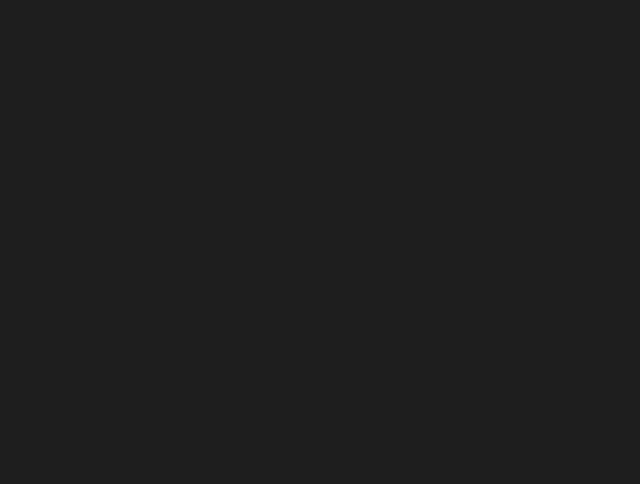
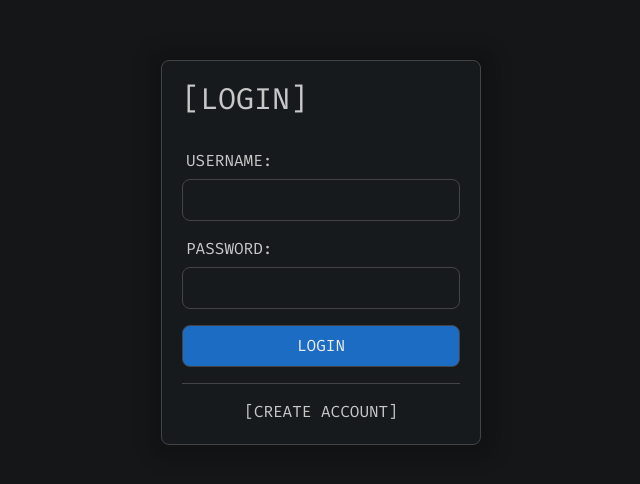
Before and after one commit to JannikNickel/NoteBin, a React (Vite) app in the folder frontend/: page /login in a window 1280 px wide. Before the commit this address had no page. Shown: the part 148-632 px from the top of the page, without its empty margins (319-959 px from the left). Built offline with nearby package versions, Linux system fonts and the light colour scheme.

Commit message:
Login page UI

```diff
--- a/frontend/index.html
+++ b/frontend/index.html
@@ -5,7 +5,7 @@
     <meta name="viewport" content="width=device-width, initial-scale=1.0" />
     <title>NoteBin</title>
   </head>
-  <body style="background-color: #1e1e1e;">
+  <body style="background-color: #141617;">
     <div id="root"></div>
     <script type="module" src="/src/index.tsx"></script>
   </body>
--- a/frontend/src/App.tsx
+++ b/frontend/src/App.tsx
@@ -2,6 +2,7 @@ import React from "react";
 import { BrowserRouter as Router, Routes, Route } from "react-router-dom";
 import UploadPage from "./pages/UploadPage";
 import NotePage from "./pages/NotePage";
+import LoginPage from "./pages/LoginPage";
 
 const App: React.FC = () => {
     return (
@@ -9,6 +10,7 @@ const App: React.FC = () => {
             <Routes>
                 <Route path="/" element={<UploadPage />} />
                 <Route path="/note/:id" element={<NotePage />} />
+                <Route path="/login" element={<LoginPage />} />
             </Routes>
         </Router>
     )
--- a/frontend/src/css/global.css
+++ b/frontend/src/css/global.css
@@ -15,6 +15,7 @@ body {
 }
 
 #root {
+  background-color: theme("colors.background");
   margin: 0;
   padding: 0;
   width: 100vw;
--- /dev/null
+++ b/frontend/src/css/login.css
@@ -0,0 +1,44 @@
+.form-container {
+  border: 1px solid #444;
+  border-radius: 0.5rem;
+  box-shadow: 0.1rem 0.1rem 1rem 1rem rgba(0, 0, 0, 0.15);
+}
+
+.form-group label {
+  display: block;
+  margin-bottom: 0.375rem;
+  padding-left: 0.25rem;
+}
+
+.form-group input {
+  margin-bottom: 1rem;
+}
+
+.form-group input,
+.form-group button {
+  width: 100%;
+  box-sizing: border-box;
+  border: 1px solid #444;
+  border-radius: 0.5rem;
+  padding: 0.5rem;
+  font-size: 1rem;
+}
+
+.form-group input:active,
+.form-group input:hover,
+.form-group input:focus {
+  outline: none;
+}
+
+.text-button {
+  background: none;
+  border-radius: 0.5rem;
+  display: block;
+  margin: 0 auto;
+  font-size: 1rem;
+}
+
+.separator {
+  margin: 1rem 0;
+  border-top: 1px solid #444;
+}
--- a/frontend/src/css/upload.css
+++ b/frontend/src/css/upload.css
@@ -22,8 +22,8 @@
 
 .toolbar-element {
   border: 1px solid #444;
+  border-radius: 0.5rem;
   padding: 0.25rem 0.5rem;
-  border-radius: 0.5rem;
   font-size: 1rem;
 }
 
--- /dev/null
+++ b/frontend/src/pages/LoginPage.tsx
@@ -0,0 +1,49 @@
+import "../css/login.css";
+import React, { useState } from "react";
+
+const LoginPage: React.FC = () => {
+    const [username, setUsername] = useState("");
+    const [password, setPassword] = useState("");
+
+    const handleSubmit = (e: React.FormEvent) => {
+        e.preventDefault();
+        //TODO
+    };
+
+    return (
+        <div className="flex justify-center items-center h-screen">
+            <div className="form-container w-80 p-5 bg-secondary-default rounded-lg">
+                <form onSubmit={handleSubmit}>
+                    <p className="w-full mb-8 text-3xl">[LOGIN]</p>
+                    <div className="form-group">
+                        <label htmlFor="username">USERNAME:</label>
+                        <input
+                            className="secondary"
+                            type="text"
+                            id="username"
+                            value={username}
+                            onChange={(e) => setUsername(e.target.value)}
+                            required />
+                    </div>
+                    <div className="form-group">
+                        <label htmlFor="password">PASSWORD:</label>
+                        <input
+                            className="secondary"
+                            type="password"
+                            id="password"
+                            value={password}
+                            onChange={(e) => setPassword(e.target.value)}
+                            required />
+                    </div>
+                    <div className="form-group">
+                        <button className="primary" type="submit">LOGIN</button>
+                    </div>
+                    <div className="separator" />
+                    <button className="text-button secondary center" type="button">[CREATE ACCOUNT]</button>
+                </form>
+            </div>
+        </div>
+    );
+};
+
+export default LoginPage;
--- a/frontend/src/pages/NotePage.tsx
+++ b/frontend/src/pages/NotePage.tsx
@@ -1,6 +1,6 @@
 import "../css/note.css";
 import "../css/syntax.css";
-import { useEffect, useState } from "react";
+import React, { useEffect, useState } from "react";
 import { useParams } from "react-router-dom";
 import hljs from "highlight.js/lib/core";
 import hljsLangImportMap from "virtual:hljs-lang-import-map";
--- a/frontend/src/pages/UploadPage.tsx
+++ b/frontend/src/pages/UploadPage.tsx
@@ -1,5 +1,5 @@
 import "../css/upload.css";
-import { useState, useRef, ChangeEvent, useEffect } from "react";
+import React, { useState, useRef, ChangeEvent, useEffect } from "react";
 import { useNavigate } from "react-router-dom";
 import CodeEditor, { CodeEditorRef } from "../components/CodeEditor";
 import SyntaxSelector from "../components/SyntaxSelector";
@@ -54,7 +54,7 @@ const UploadPage: React.FC = () => {
     };
 
     const handleAccount = (): void => {
-        navigate("/account");
+        navigate("/login");
     };
 
     return (
--- a/frontend/tailwind.config.ts
+++ b/frontend/tailwind.config.ts
@@ -8,7 +8,7 @@ export default {
   theme: {
     extend: {
       colors: {
-        "background": "#1e1e1e",
+        "background": "#141617",
         "text": "#c8c8c8",
         "primary": {
           default: "#1b6cc2",
```
